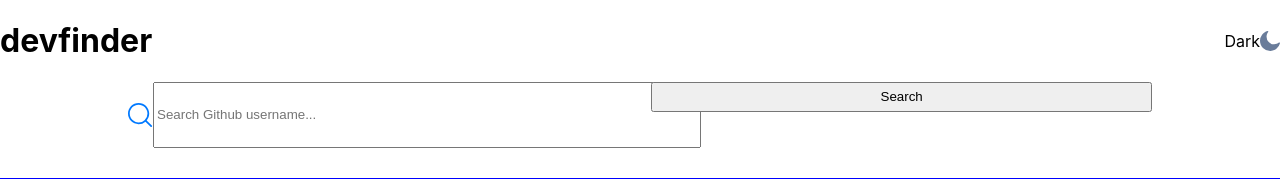
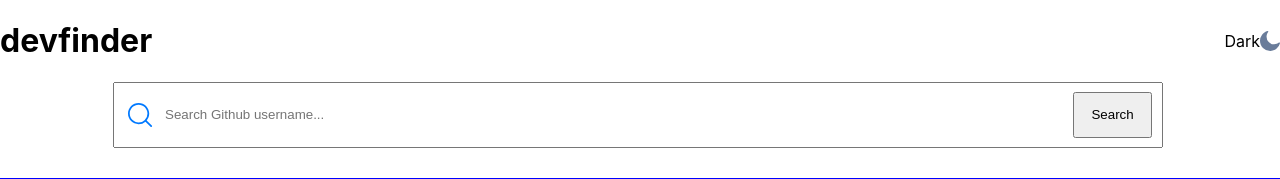
Before and after one commit to vikrambenipal/github-user-search-app, a React (Create React App) app: page / in a window 1280 px wide. Shown: the top 179 px of the page. Built offline with nearby package versions, Linux system fonts and the light colour scheme; no server answers.

Commit message:
search bar styling

```diff
--- a/src/components/Search.js
+++ b/src/components/Search.js
@@ -8,13 +8,20 @@
     justify-content: center;
     width: 100%;
 `
+const SearchIcon = styled.img`
+    margin-right: -40px;
+    z-index: 2;
+`
 const Input = styled.input`
     height: 60px;
     padding-right: 50px;
+    padding-left: 50px;
 `
-const Bnput = styled.input`
-    height: 30px;
-    margin-left: -50px;
+const Submit = styled.input`
+    height: 46px;
+    width: 84px;
+    margin-top: 10px;
+    margin-left: -90px;
 `
 const Form = styled.form`
     display: flex;
@@ -46,10 +53,10 @@
     return (
         <SearchContainer>
             <Form onSubmit={handleSubmit}>
-                <img src={icon_search}/>
+                <SearchIcon src={icon_search}/>
                 <Input id="value" placeholder="Search Github username..."/>
                 {error ? <p>No results</p> : <Fragment />}
-                <Bnput type="submit" value="Search"/>
+                <Submit type="submit" value="Search"/>
             </Form>
         </SearchContainer>
     )
```
